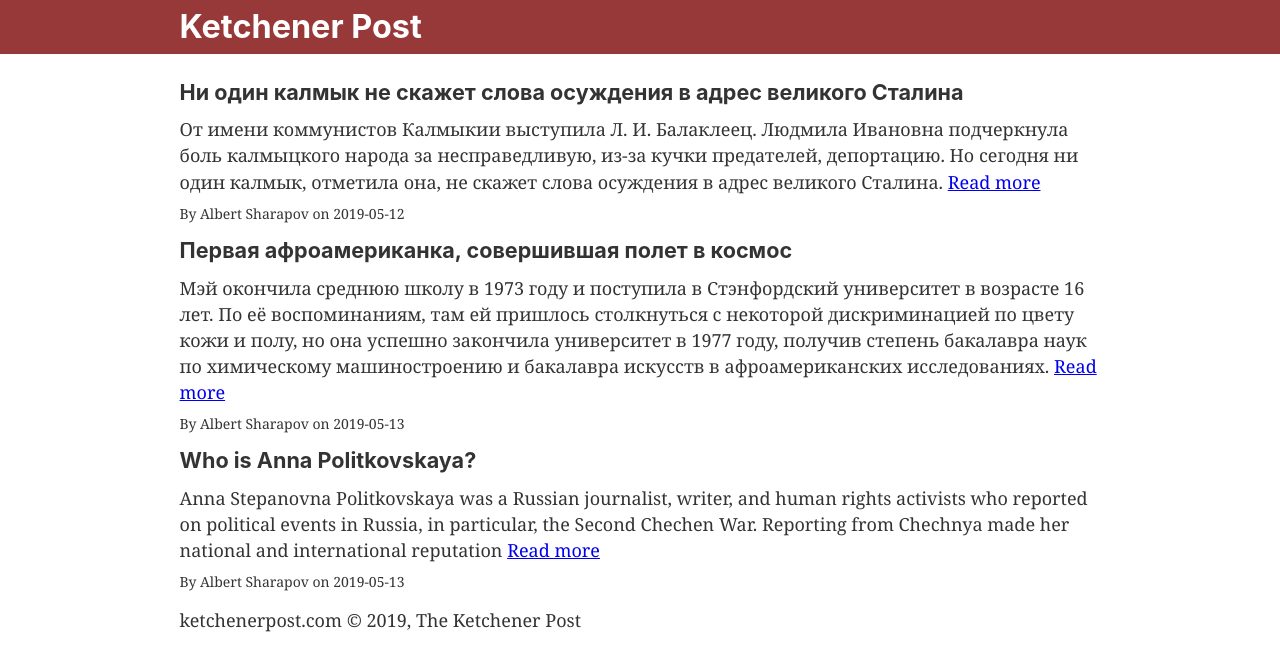
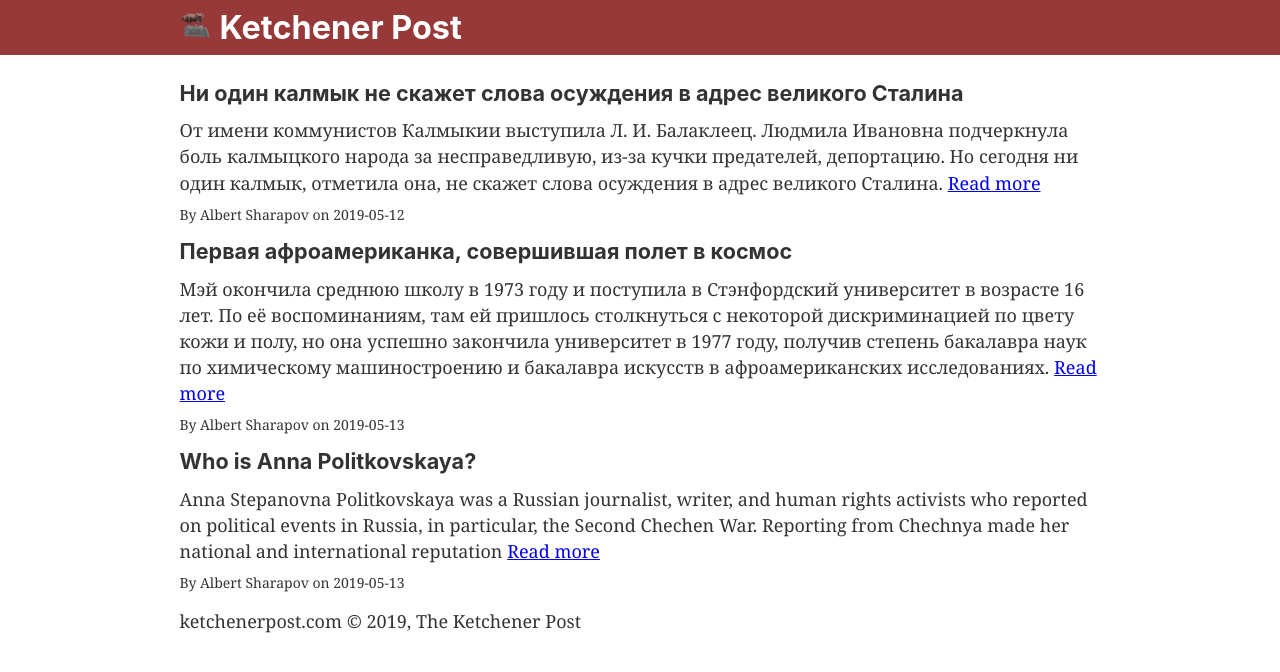
Before and after one commit to AlSharp/ketchenerpost, a Gatsby site: page / in a window 1280 px wide. Built offline with nearby package versions, Linux system fonts and the light colour scheme; Gatsby itself is replaced by a stand-in of ours.

Commit message:
ovatan bull added

```diff
--- a/gatsby-config.js
+++ b/gatsby-config.js
@@ -33,7 +33,7 @@ module.exports = {
         background_color: `#663399`,
         theme_color: `#663399`,
         display: `minimal-ui`,
-        // icon: `src/images/gatsby-icon.png`, // This path is relative to the root of the site.
+        icon: `src/images/ketchener-icon.png`, // This path is relative to the root of the site.
       },
     },
     `gatsby-plugin-catch-links`,
--- a/src/components/header.js
+++ b/src/components/header.js
@@ -1,6 +1,7 @@
 import { Link } from "gatsby"
 import PropTypes from "prop-types"
 import React from "react"
+import Image from './image';
 
 const Header = ({ siteTitle }) => (
   <header
@@ -17,6 +18,7 @@ const Header = ({ siteTitle }) => (
       }}
     >
       <h1 style={{ margin: 0, fontSize: '1.8rem' }}>
+        <Image />
         <Link
           to="/"
           style={{
--- a/src/components/image.js
+++ b/src/components/image.js
@@ -17,16 +17,22 @@ const Image = () => (
   <StaticQuery
     query={graphql`
       query {
-        placeholderImage: file(relativePath: { eq: "gatsby-astronaut.png" }) {
+        placeholderImage: file(relativePath: { eq: "ketchener-icon.png" }) {
           childImageSharp {
-            fluid(maxWidth: 300) {
-              ...GatsbyImageSharpFluid
+            fixed(width: 30, height: 30) {
+              ...GatsbyImageSharpFixed
             }
           }
         }
       }
     `}
-    render={data => <Img fluid={data.placeholderImage.childImageSharp.fluid} />}
+    render={data =>
+      <Img
+        fixed={data.placeholderImage.childImageSharp.fixed}
+        style={{marginRight: 10}}
+        imgStyle={{margin: 0}}
+      />
+    }
   />
 )
 export default Image
```
Also changed, not shown: src/images/ketchener-icon.png (added), src/images/ketchener.jpg (added), src/images/ketchener.png (added).
